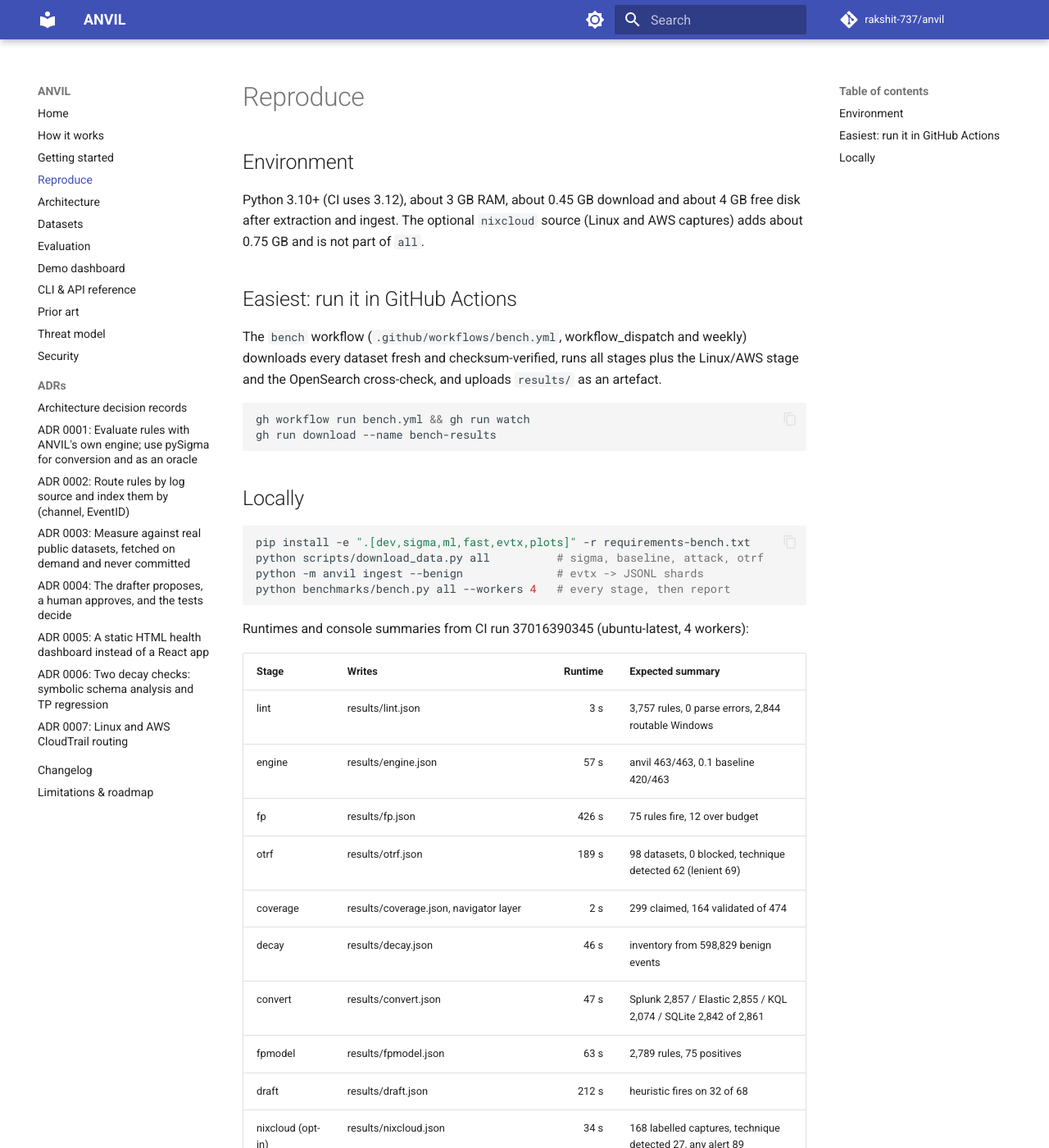
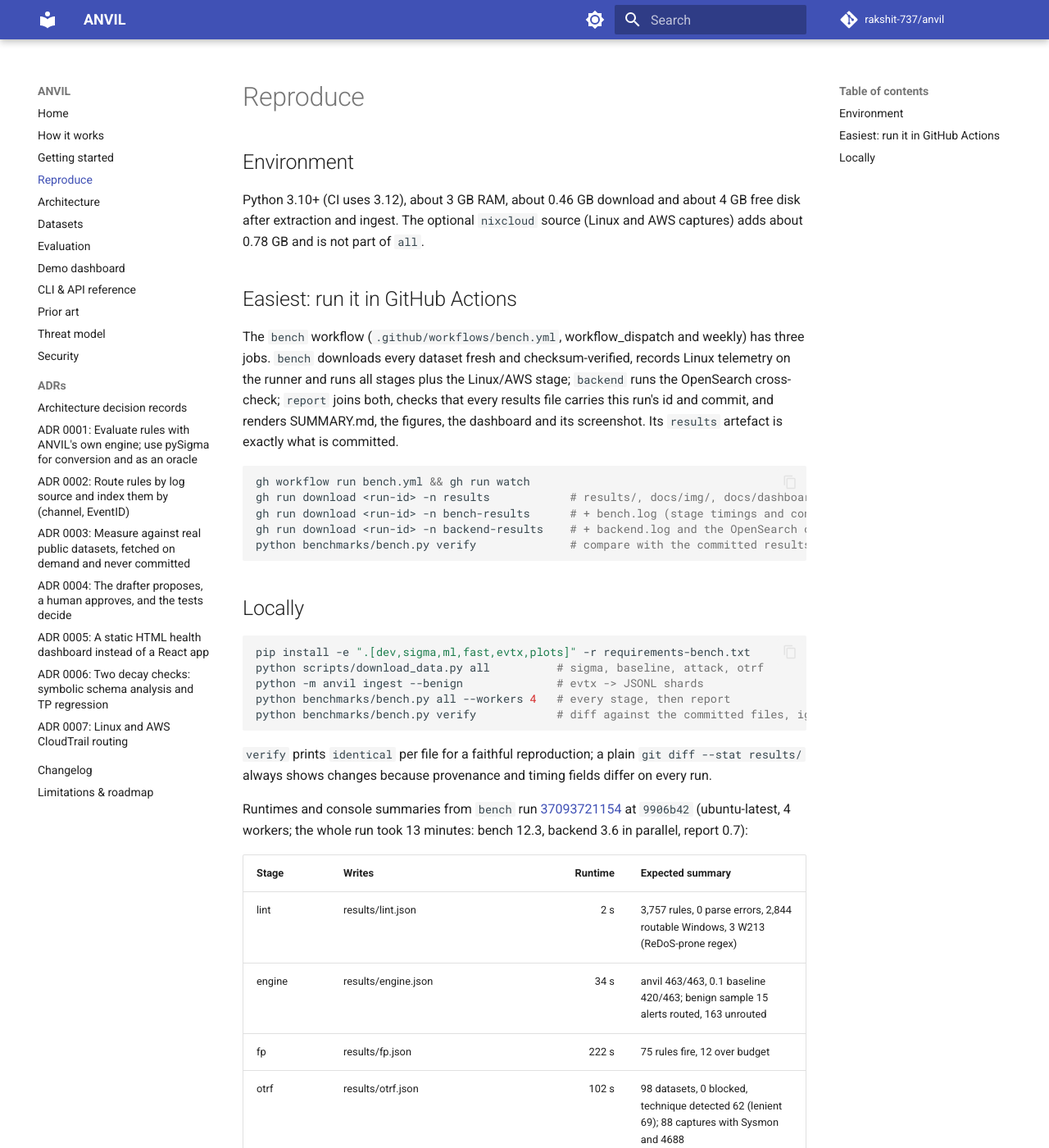
Before and after one commit to rakshit-737/anvil, an MkDocs documentation site: the page built from docs/reproduce.md, in a window 1280 px wide and 1400 px high. Shown: the whole window at 82% size. Built offline with MkDocs 1.6.1 and Material for MkDocs 9.7.7, drawn with Linux system fonts in a browser that asks for light colours; comment, search, counter and statistics services are not loaded; some of the changed text lies outside the part shown.

Commit message:
docs: limitations and roadmap with a reason per item, Reproduce runtimes from the cited run, changelog
- Limitations drop the 'Repo settings' and 'Mermaid checked by HTML
  presence only' bullets (both done) and give every deferred item its
  reason: LLM drafter, benign CloudTrail, GAUNTLET integration, per-host
  inventories, Azure/M365, a real inventory for the weekly decay job, a
  per-rule regex time budget. The roadmap is single-sourced into the docs.
- Reproduce: downloads the 'results' (plus bench/backend) artefacts,
  runtimes and expected summaries from run 37093721154, and
  'bench.py verify' instead of 'git diff --stat results/', which always
  shows provenance and timing changes.
- How it works: 'per shard' corrected to the 1,800-event sample; the decay
  step shows the ablation figure and mentions the real check and the
  weekly workflow.
- CHANGELOG Unreleased entry, including a Fixed note that supersedes the
  1.1.0 citation of runs 37016390345 / 37021246686.

Co-Authored-By: Claude <noreply@anthropic.com>

````diff
--- a/docs/reproduce.md
+++ b/docs/reproduce.md
@@ -2,19 +2,25 @@
 
 ## Environment
 
-Python 3.10+ (CI uses 3.12), about 3 GB RAM, about 0.45 GB download and about 4 GB free
+Python 3.10+ (CI uses 3.12), about 3 GB RAM, about 0.46 GB download and about 4 GB free
 disk after extraction and ingest. The optional `nixcloud` source (Linux and AWS captures)
-adds about 0.75 GB and is not part of `all`.
+adds about 0.78 GB and is not part of `all`.
 
 ## Easiest: run it in GitHub Actions
 
-The `bench` workflow (`.github/workflows/bench.yml`, workflow_dispatch and weekly)
-downloads every dataset fresh and checksum-verified, runs all stages plus the Linux/AWS
-stage and the OpenSearch cross-check, and uploads `results/` as an artefact.
+The `bench` workflow (`.github/workflows/bench.yml`, workflow_dispatch and weekly) has three
+jobs. `bench` downloads every dataset fresh and checksum-verified, records Linux telemetry on
+the runner and runs all stages plus the Linux/AWS stage; `backend` runs the OpenSearch
+cross-check; `report` joins both, checks that every results file carries this run's id and
+commit, and renders SUMMARY.md, the figures, the dashboard and its screenshot. Its `results`
+artefact is exactly what is committed.
 
 ```bash
 gh workflow run bench.yml && gh run watch
-gh run download --name bench-results
+gh run download <run-id> -n results            # results/, docs/img/, docs/dashboard.html
+gh run download <run-id> -n bench-results      # + bench.log (stage timings and console summaries)
+gh run download <run-id> -n backend-results    # + backend.log and the OpenSearch container log
+python benchmarks/bench.py verify              # compare with the committed results
 ```
 
 ## Locally
@@ -24,29 +30,28 @@ pip install -e ".[dev,sigma,ml,fast,evtx,plots]" -r requirements-bench.txt
 python scripts/download_data.py all          # sigma, baseline, attack, otrf
 python -m anvil ingest --benign              # evtx -> JSONL shards
 python benchmarks/bench.py all --workers 4   # every stage, then report
+python benchmarks/bench.py verify            # diff against the committed files, ignoring provenance and timings
 ```
 
-Runtimes and console summaries from CI run 37016390345 (ubuntu-latest, 4 workers):
+`verify` prints `identical` per file for a faithful reproduction; a plain `git diff --stat results/`
+always shows changes because provenance and timing fields differ on every run.
+
+Runtimes and console summaries from `bench` run [37093721154](https://github.com/rakshit-737/anvil/actions/runs/37093721154) at `9906b42` (ubuntu-latest, 4 workers; the whole run took 13 minutes: bench 12.3, backend 3.6 in parallel, report 0.7):
 
 | Stage | Writes | Runtime | Expected summary |
 | --- | --- | ---: | --- |
-| lint | results/lint.json | 3 s | 3,757 rules, 0 parse errors, 2,844 routable Windows |
-| engine | results/engine.json | 57 s | anvil 463/463, 0.1 baseline 420/463 |
-| fp | results/fp.json | 426 s | 75 rules fire, 12 over budget |
-| otrf | results/otrf.json | 189 s | 98 datasets, 0 blocked, technique detected 62 (lenient 69) |
-| coverage | results/coverage.json, navigator layer | 2 s | 299 claimed, 164 validated of 474 |
-| decay | results/decay.json | 46 s | inventory from 598,829 benign events |
-| convert | results/convert.json | 47 s | Splunk 2,857 / Elastic 2,855 / KQL 2,074 / SQLite 2,842 of 2,861 |
-| fpmodel | results/fpmodel.json | 63 s | 2,789 rules, 75 positives |
-| draft | results/draft.json | 212 s | heuristic fires on 32 of 68 |
-| nixcloud (opt-in) | results/nixcloud.json | 34 s | 168 labelled captures, technique detected 27, any alert 89 |
+| lint | results/lint.json | 2 s | 3,757 rules, 0 parse errors, 2,844 routable Windows, 3 W213 (ReDoS-prone regex) |
+| engine | results/engine.json | 34 s | anvil 463/463, 0.1 baseline 420/463; benign sample 15 alerts routed, 163 unrouted |
+| fp | results/fp.json | 222 s | 75 rules fire, 12 over budget |
+| otrf | results/otrf.json | 102 s | 98 datasets, 0 blocked, technique detected 62 (lenient 69); 88 captures with Sysmon and 4688 |
+| coverage | results/coverage.json, navigator layer | 1 s | 299 claimed, 164 validated of 474 |
+| decay | results/decay.json | 25 s | inventory from 598,829 benign events; real Sysmon removal 114/122 flagged, 0 false alarms |
+| convert | results/convert.json | 25 s | Splunk 2,857 / Elastic 2,855 / KQL 2,074 / SQLite 2,842 of 2,861 |
+| fpmodel | results/fpmodel.json | 33 s | 2,789 rules, 75 positives |
+| draft | results/draft.json | 111 s | heuristic fires on 32 of 68 |
+| nixcloud (opt-in) | results/nixcloud.json | 20 s | 168 labelled captures, technique detected 27, any alert 89; live emulation 7 of 8 techniques |
 | report | results/SUMMARY.md, docs/img, docs/dashboard.html | 1 s | |
-
-The OpenSearch cross-check is a separate job: `benchmarks/backend_opensearch.py` against a
-local container, writing results/backend_opensearch.json.
-
-Every results file records the git SHA, package versions and dataset pins under
-`provenance`. To check a reproduction, run `git diff --stat results/`.
+| backend job | results/backend_opensearch.json | 67 s (3.6 min job) | regression verdicts agree 450/458 |
 
 Files that endpoint antivirus quarantines on a workstation are skipped and counted locally,
 never forced; the CI run computes them.
````
Also changed, not shown: CHANGELOG.md (+28 -0 lines), docs/how-it-works.md (+9 -3 lines), docs/limitations.md (+1 -5 lines).
